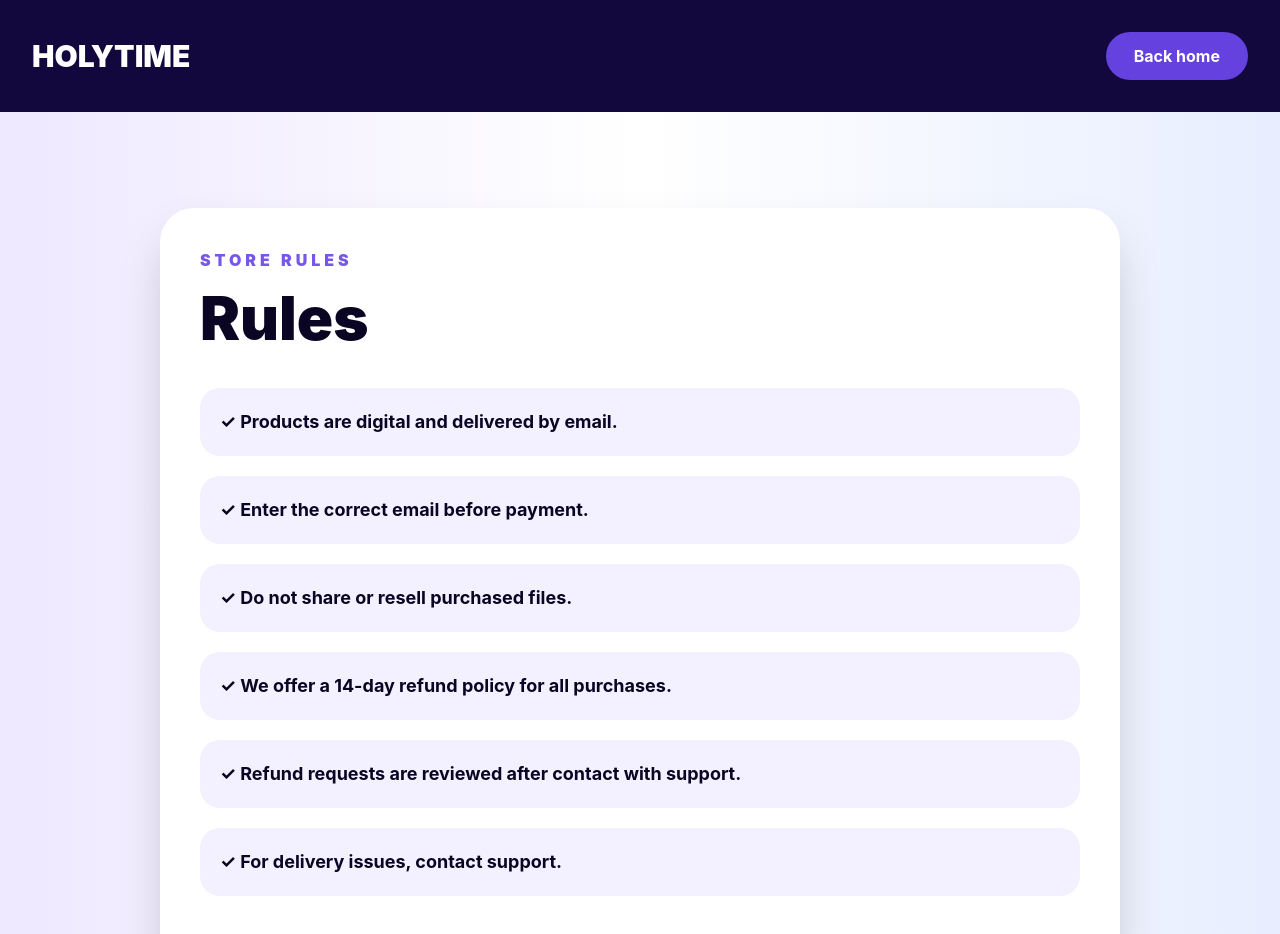
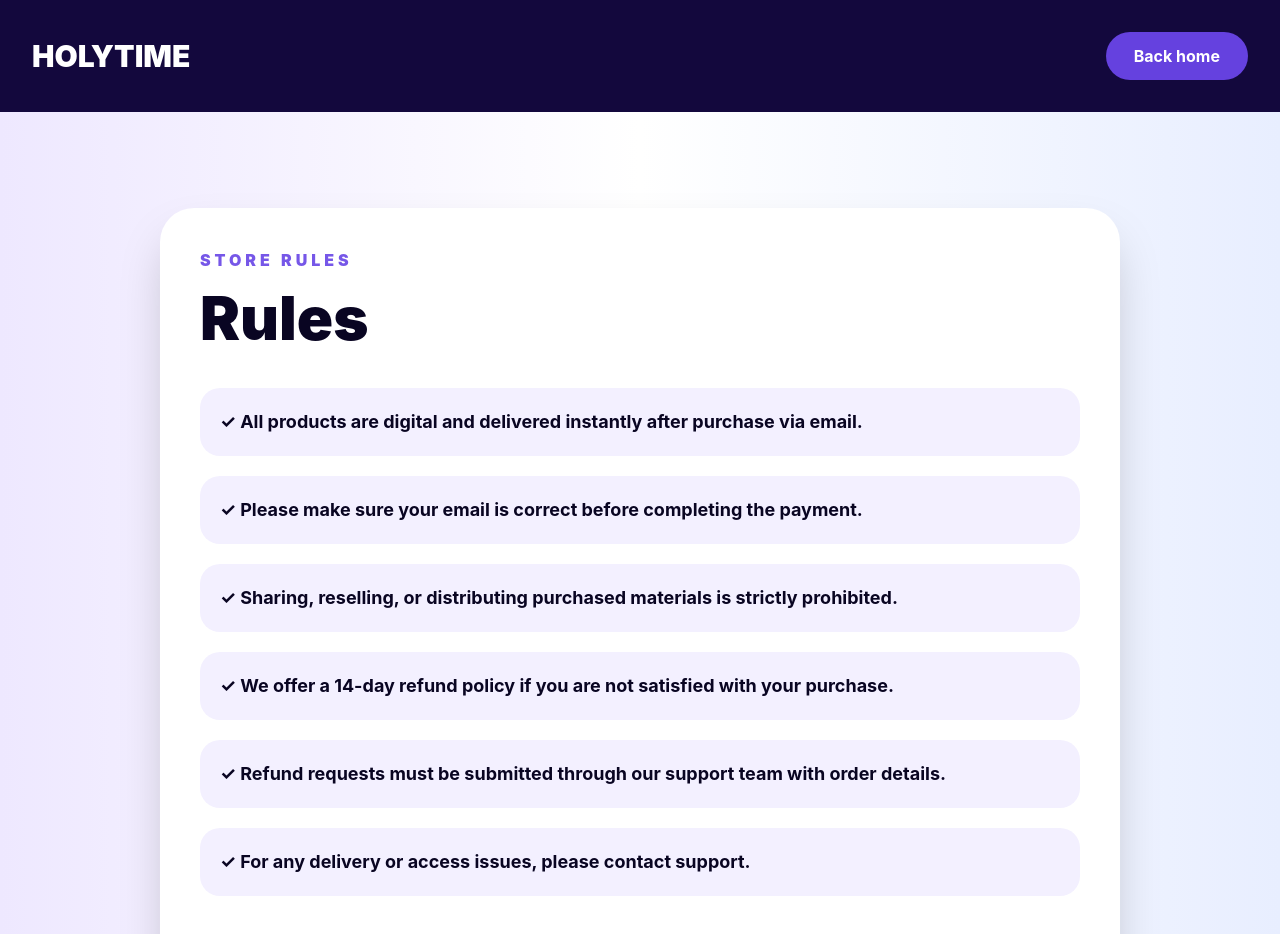
Before and after one commit to Barukov/holytime-stripe, a Next.js app: page /rules in a window 1280 px wide. Shown: the top 934 px of the page. Built offline with nearby package versions, Linux system fonts and the light colour scheme.

Commit message:
fix refund policy email

```diff
--- a/app/rules/page.tsx
+++ b/app/rules/page.tsx
@@ -17,12 +17,12 @@ export default function RulesPage() {
 
           <div className="mt-10 space-y-5">
             {[
-  "Products are digital and delivered by email.",
-  "Enter the correct email before payment.",
-  "Do not share or resell purchased files.",
-  "We offer a 14-day refund policy for all purchases.",
-  "Refund requests are reviewed after contact with support.",
-  "For delivery issues, contact support.",
+  "All products are digital and delivered instantly after purchase via email.",
+  "Please make sure your email is correct before completing the payment.",
+  "Sharing, reselling, or distributing purchased materials is strictly prohibited.",
+  "We offer a 14-day refund policy if you are not satisfied with your purchase.",
+  "Refund requests must be submitted through our support team with order details.",
+  "For any delivery or access issues, please contact support.",
 ].map((x) => (
               <div key={x} className="rounded-[20px] bg-[#f3f0ff] p-5 text-lg font-bold">
                 ✓ {x}
```
